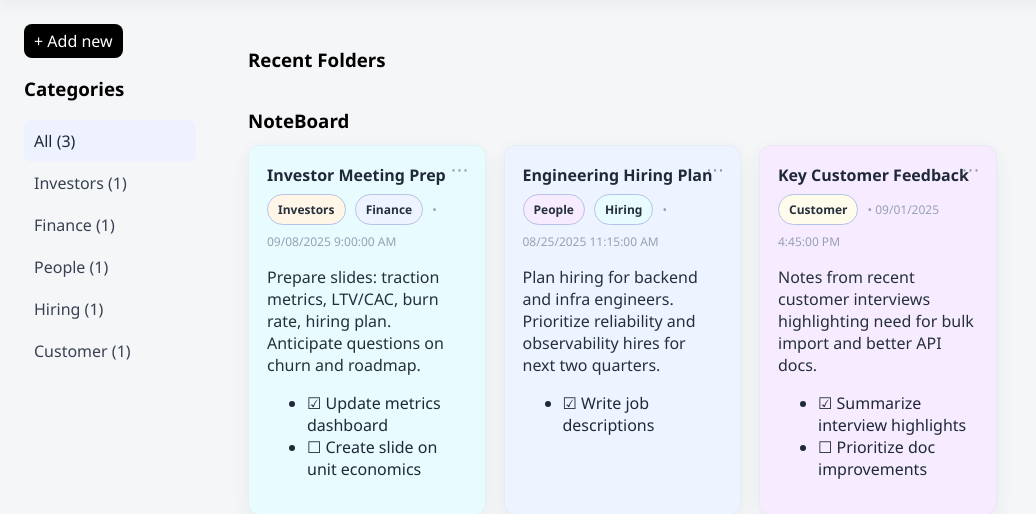
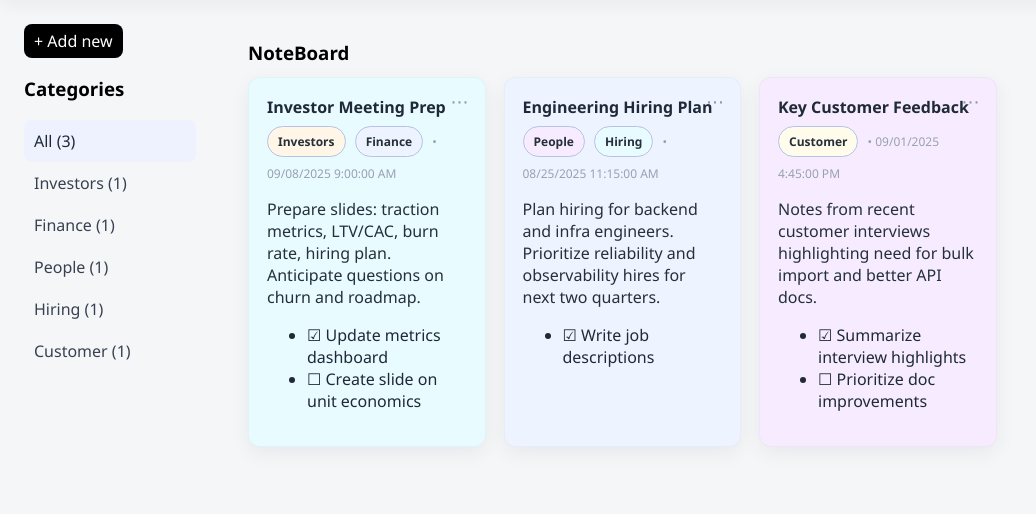
Before and after one commit to cyz/vscode-pdd, a Flask app: page / in a window 1280 px wide. Shown: the part 72-586 px from the top of the page, without its empty margins (0-1036 px from the left). Run offline with Flask 3, Linux system fonts and the light colour scheme.

Commit message:
refactor: Remove recent folders section from index.html

```diff
--- a/templates/index.html
+++ b/templates/index.html
@@ -35,13 +35,6 @@
       </aside>
 
       <main class="main">
-        <section class="recent-folders">
-          <h3>Recent Folders</h3>
-          <div class="folders-row" id="folders-row">
-            <!-- placeholder for decorative folder cards if needed -->
-          </div>
-        </section>
-
         <section class="notes-section">
           <h3>NoteBoard</h3>
           <div id="notes-list" class="notes-list grid"></div>
```
